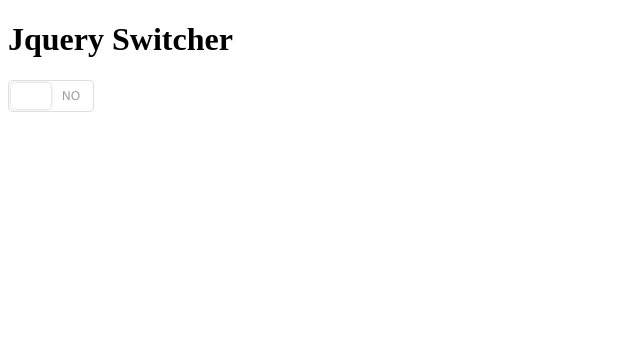
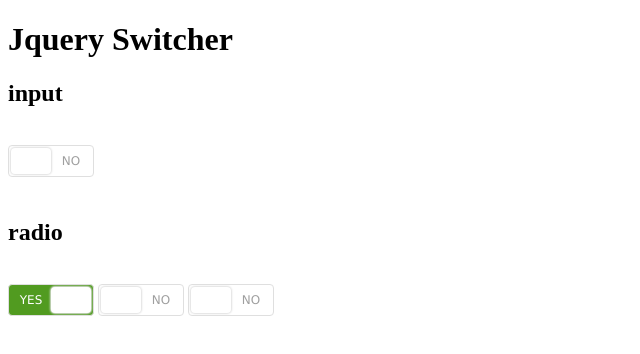
Before and after one commit to djanix/jquery.switcher, a website: page index.html in a window 1280 px wide. Shown: the whole page, without its empty margins (0-640 px from the left). Drawn offline with nearby package versions, Linux system fonts and the light colour scheme; files that its build step writes are made by us from their sources.

Commit message:
use input default checked value is not selected setting specified

```diff
--- a/bower.json
+++ b/bower.json
@@ -1,6 +1,6 @@
 {
   "name": "jquery.switcher",
-  "version": "1.1.1",
+  "version": "1.1.2",
   "homepage": "http://djanix.github.io/jquery.switcher/",
   "docs": "http://amsul.github.io/pickadate.js",
   "authors": [
--- a/index.html
+++ b/index.html
@@ -16,7 +16,13 @@
 <body>
     <h1>Jquery Switcher</h1>
 
-    <input type="checkbox" name="switchName" value="switchValue" />
+    <h2>input</h2><br/>
+    <input type="checkbox" name="switchName" value="switchValue"/><br/><br/>
+
+    <h2>radio</h2><br/>
+    <input type="radio" name="group1" value="test1" checked>
+    <input type="radio" name="group1" value="test2">
+    <input type="radio" name="group1" value="test3">
 
     <script src="https://code.jquery.com/jquery-1.11.1.min.js"></script>
     <script src="./dist/switcher.js"></script>
--- a/package.json
+++ b/package.json
@@ -1,6 +1,6 @@
 {
   "name": "jquery.switcher",
-  "version": "1.1.1",
+  "version": "1.1.2",
   "description": "",
   "homepage": "",
   "author": {
--- a/switcher.js
+++ b/switcher.js
@@ -7,7 +7,7 @@
  *  Under MIT License
  */
 
-/* jquery.switcher - 1.1.1
+/* jquery.switcher - 1.1.2
  * Copyright (c) 2014-07-11 Janic Beauchemin - https://github.com/djanix/ */
 
  ;(function ($, window, document, undefined) {
@@ -15,7 +15,7 @@
 
     var defaults = {
         class: "switcher",
-        selected: false,
+        selected: null,
         language: "en",
         disabled: false,
         copy: {
@@ -92,13 +92,21 @@
         },
 
         setValue: function (val) {
+            var self = this;
+            var $input = $(self.input);
+            var $container = $(self.container);
+
+            if (val == null) {
+                if ($input.attr('type') == 'radio') {
+                    val = typeof $input.filter(':checked').val()!=='undefined';
+                } else {
+                    val = $input.prop('checked');
+                }
+            }
+
             if (typeof val != 'boolean') {
                 return console.log('The parameter need to be true or false as a boolean');
             }
-
-            var self = this;
-            var $input = $(self.input);
-            var $container = $(self.container);
 
             self.settings.selected = val;
             $input.prop("checked", val);
@@ -108,15 +116,12 @@
                 var $inputGroup = $('input[name="' + name + '"]');
                 var $containerGroup = $inputGroup.parent('.' + self.settings.class);
 
-                $containerGroup.removeClass('is-active');
-                $inputGroup.prop("checked", false);
+                if (val === true) {
+                    $containerGroup.removeClass('is-active');
+                    $inputGroup.prop("checked", false);
 
-                if (val === true) {
                     $container.addClass('is-active');
                     $input.prop("checked", true);
-                } else {
-                    $containerGroup.first().addClass('is-active');
-                    $inputGroup.first().prop("checked", true);
                 }
             } else {
                 if (val === true) {
```
Also changed, not shown: README.md, dist/switcher.css, dist/switcher.js, dist/switcher.min.css, dist/switcher.min.js.
